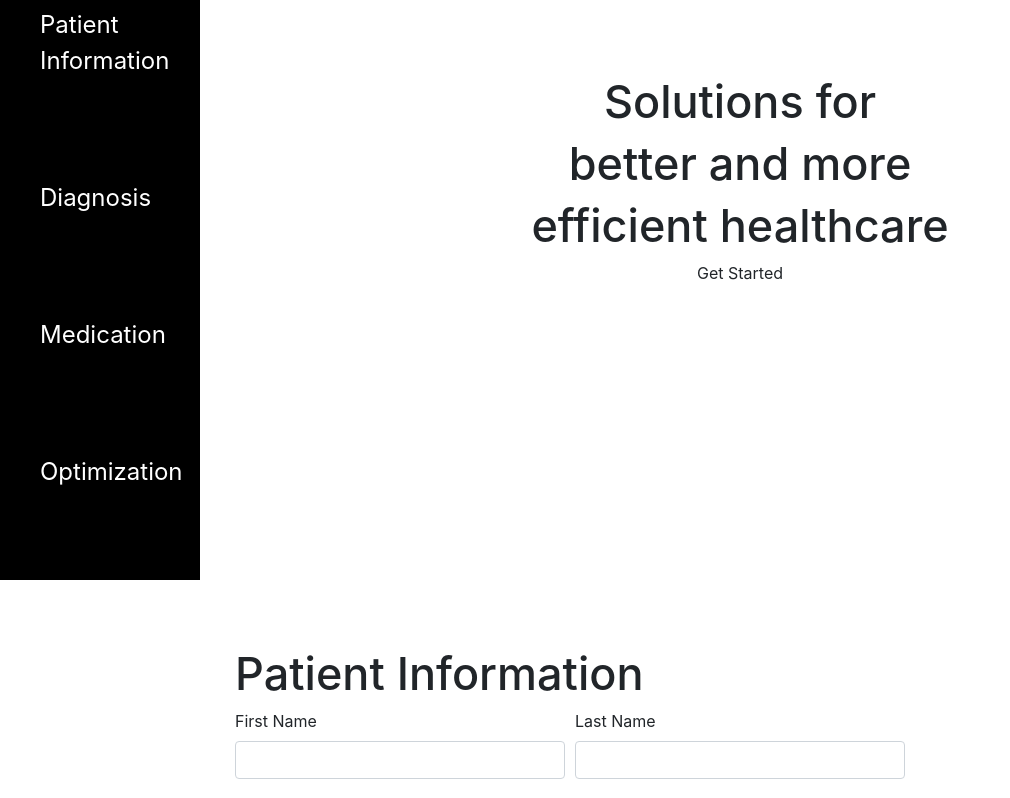
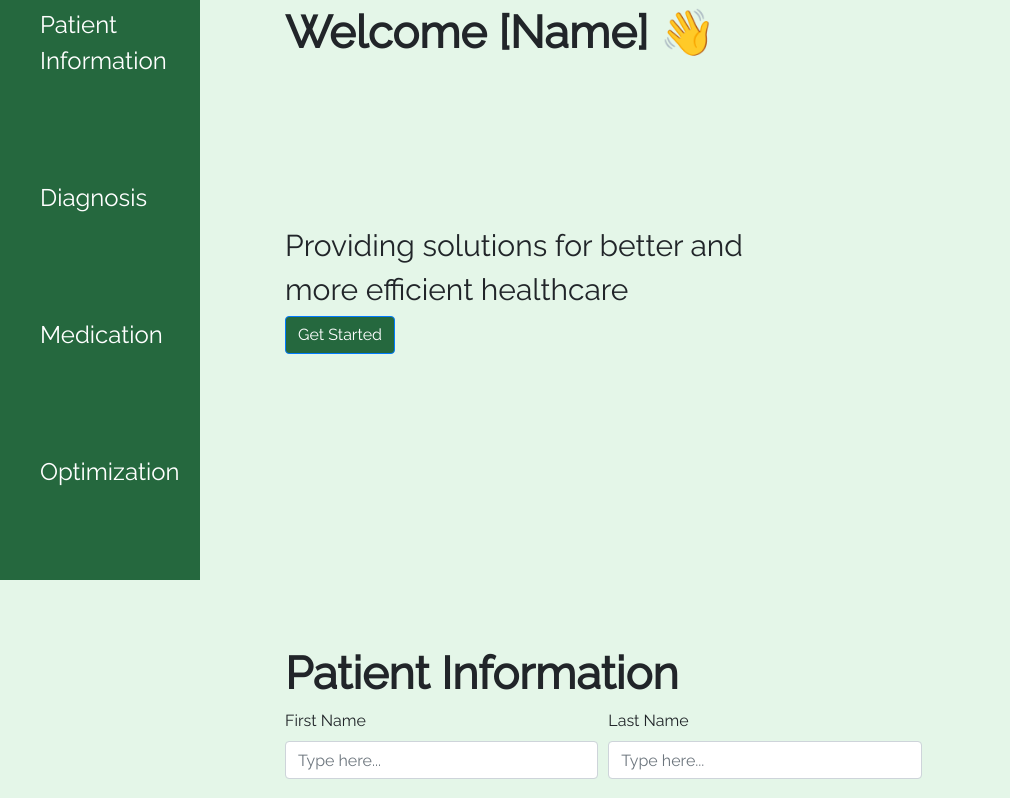
Before and after one commit to nicolelee1012/entyre-frontend, a React (Create React App) app: page / in a window 1280 px wide. Shown: the part 220-1018 px from the top of the page, without its empty margins (0-1010 px from the left). Built offline with nearby package versions, Linux system fonts and the light colour scheme; no server answers.

Commit message:
initial design integration: added font-sizes, font-family, background color

```diff
--- a/src/App.css
+++ b/src/App.css
@@ -1,5 +1,8 @@
+@import url("//fonts.googleapis.com/css?family=Raleway");
+
 .App {
-  text-align: left;
+    background-color: #e4f6e8;
+    font-family: "Raleway";
 }
 
 .App-logo {
--- a/src/components/Diagnosis/Diagnosis.js
+++ b/src/components/Diagnosis/Diagnosis.js
@@ -9,12 +9,10 @@ import Collapsible from "react-collapsible";
 import "./Diagnosis.css";
 import InputField from "../FormFields/InputField";
 import { DiagnosisRadioField } from "../FormFields/RadioField";
-import Search from "../Search/Search"
+import Search from "../Search/Search";
 
 function Diagnosis() {
-    const DiagnosisStyled = styled.div`
-        background-color: white;
-    `;
+    const DiagnosisStyled = styled.div``;
 
     const ModeRadioOptions = ["Pill", "Syrup", "Injection", "Topical"];
     const REQUIRED_MESSAGE = "Required";
@@ -83,10 +81,10 @@ function Diagnosis() {
                             setSubmitting(true);
 
                             const requestOptions = {
-                                 credentials: "include",
-                                 method: "POST",
-                                 headers: { "Content-Type": "application/json" },
-                                 body: JSON.stringify(values),
+                                credentials: "include",
+                                method: "POST",
+                                headers: { "Content-Type": "application/json" },
+                                body: JSON.stringify(values),
                             };
 
                             alert("submit: " + JSON.stringify(values, null, 2));
@@ -95,7 +93,10 @@ function Diagnosis() {
                                 getIn(values, "symptoms[0]")
                             );
 
-                            fetch("http://localhost:8080/diagnosis-details", requestOptions);
+                            fetch(
+                                "http://localhost:8080/diagnosis-details",
+                                requestOptions
+                            );
                             setSubmitting(false);
                         }}
                     >
@@ -189,7 +190,7 @@ function Diagnosis() {
                                                                         }`}
                                                                     >
                                                                         <Form.Row>
-                                                                            <Search/>
+                                                                            <Search />
                                                                             {console.log(
                                                                                 "diagnosis " +
                                                                                     errors.symptoms
--- a/src/components/FormFields/InputField.js
+++ b/src/components/FormFields/InputField.js
@@ -13,6 +13,7 @@ const InputField = ({ name, label, handleChange, col, ...props }) => {
             <Field
                 {...field}
                 value={handleChange}
+                placeholder={"Type here..."}
                 isInvalid={getError && meta.touched}
                 as={Form.Control}
             />
--- a/src/components/Header/Header.js
+++ b/src/components/Header/Header.js
@@ -7,11 +7,11 @@ const NavbarStyled = styled.div`
   position: fixed;
   width: 200px;
   .header {
-    background: black;
+    background: #25683E;
     padding: 40px;
     display: flex;
     flex-direction: column;
-    justify-content: space-around;
+    justify-content: center;
     margin: 0;
     color: white;
     height: 100vh;
--- a/src/components/Home/Home.js
+++ b/src/components/Home/Home.js
@@ -1,12 +1,12 @@
 import React, { Component } from "react";
-import "bootstrap/dist/css/bootstrap.css";
+// import "bootstrap/dist/css/bootstrap.css";
 import { Link } from "react-scroll";
 import "./Home.css";
 import styled from "styled-components";
 import Wrapper from "../Wrapper/Wrapper";
+import { Container, Button } from "react-bootstrap";
 
 const Section1Styled = styled.div`
-  background-color: white;
     .active {
         border-bottom: 1px solid white;
     }
@@ -17,20 +17,19 @@ export default class Home extends Component {
         return (
             <Section1Styled class="box" id="home">
                 <Wrapper>
-                    <div id="tehe">
-                        <h1>Solutions for </h1>
-                    </div>
+                    <Container>
+                        <h1>Welcome [Name] 👋</h1>
+                        <div style={{ height: "20vh" }}></div>
+                        <h2>Providing solutions for better and</h2>
+                        <h2>more efficient healthcare</h2>
                         <div>
-                        <h1>better and more</h1>
-                    </div>
-                    <div>
-                        <h1>efficient healthcare</h1>
-                    </div>
-                    <div>
+                            <Button>
                                 <Link to="patientInfo" spy={true} smooth={true}>
                                     Get Started
                                 </Link>
+                            </Button>
                         </div>
+                    </Container>
                 </Wrapper>
             </Section1Styled>
         );
--- a/src/components/Medication/Medication.js
+++ b/src/components/Medication/Medication.js
@@ -3,9 +3,7 @@ import "bootstrap/dist/css/bootstrap.css";
 import Wrapper from "../Wrapper/Wrapper";
 import styled from "styled-components";
 
-const MedicationStyled = styled.div`
-  background-color: white;
-`;
+const MedicationStyled = styled.div``;
 
 export default class Medication extends Component {
     render() {
@@ -14,10 +12,10 @@ export default class Medication extends Component {
                 <Wrapper>
                     <div class="container">
                         <h1>This is Medication section</h1>
-            Lorem ipsum dolor sit amet consectetur adipisicing elit. Id,
-            repellendus. Totam nihil similique a repellat minus dolor amet
-            quasi. Corporis nulla quaerat iste, sed quasi ab dolorem maxime
-            minima animi.
+                        Lorem ipsum dolor sit amet consectetur adipisicing elit.
+                        Id, repellendus. Totam nihil similique a repellat minus
+                        dolor amet quasi. Corporis nulla quaerat iste, sed quasi
+                        ab dolorem maxime minima animi.
                     </div>
                 </Wrapper>
             </MedicationStyled>
--- a/src/components/Optimization/Optimization.css
+++ b/src/components/Optimization/Optimization.css
@@ -2,6 +2,7 @@
     border-bottom: 1px solid #bdbdbd;
     table-layout: fixed !important;
     height: 350px;
+    background-color: white;
 }
 
 .table thead th {
--- a/src/components/Optimization/Optimization.js
+++ b/src/components/Optimization/Optimization.js
@@ -8,9 +8,7 @@ import styled from "styled-components";
 import { Formik } from "formik";
 import { SelectField } from "../FormFields/InputField";
 
-const OptimizationStyled = styled.div`
-    background-color: white;
-`;
+const OptimizationStyled = styled.div``;
 
 // temporary values
 const options1 = [
@@ -61,9 +59,14 @@ export default class Optimization extends Component {
                         <Formik
                             validateOnChange={true}
                             initialValues={{
-                                sideEffects: [{ value: "", label: "" }],
-                                frequency: [{ value: "", label: "" }],
-                                patterns: [{ value: "", label: "" }],
+                                sideEffects: [
+                                    {
+                                        value: "",
+                                        label: "",
+                                        frequency: { value: "", label: "" },
+                                        patterns: { value: "", label: "" },
+                                    },
+                                ],
                             }}
                             // validationSchema={validationSchema}
                             onSubmit={(
@@ -135,7 +138,9 @@ export default class Optimization extends Component {
                                                             <SelectField
                                                                 name="frequency"
                                                                 value={
-                                                                    values.frequency
+                                                                    values
+                                                                        .sideEffects[0]
+                                                                        .frequency
                                                                 }
                                                                 onChange={
                                                                     setFieldValue
--- a/src/components/PatientInfo/PatientInfo.js
+++ b/src/components/PatientInfo/PatientInfo.js
@@ -1,4 +1,4 @@
-import React, { Component } from "react";
+import React, { Component, Link } from "react";
 import "bootstrap/dist/css/bootstrap.css";
 import { Button, Form, Container, InputGroup } from "react-bootstrap";
 import Wrapper from "../Wrapper/Wrapper";
@@ -8,9 +8,7 @@ import * as yup from "yup";
 import InputField from "../FormFields/InputField";
 import RadioField from "../FormFields/RadioField";
 
-const PatientInfoStyled = styled.div`
-    background-color: white;
-`;
+const PatientInfoStyled = styled.div``;
 const col = 4;
 const GenderRadioOptions = ["male", "female", "non-binary", "other"];
 const SubRelRadioOptions = ["self", "spouse", "dependent"];
--- a/src/components/Wrapper/Wrapper.jsx
+++ b/src/components/Wrapper/Wrapper.jsx
@@ -6,15 +6,22 @@ const WrapperStyled = styled.div`
     display: flex;
     flex-direction: column;
     justify-content: center;
-  align-items: center;
+    align-items: left;
     h1 {
         font-size: 45px;
+        font-weight: bold;
+    }
+    h2 {
+        font-size: 30px;
     }
     p {
         font-size: 22px;
     }
-  margin-left: 200px;
+    margin-left: 250px;
     padding: 20px;
+    .btn {
+        background-color: #25683e;
+    }
 `;
 
 export default function Wrapper({ children }) {
```
Also changed, not shown: src/components/Home/Home.css (indentation only). Lines whose indentation alone changed are shown as unchanged.
